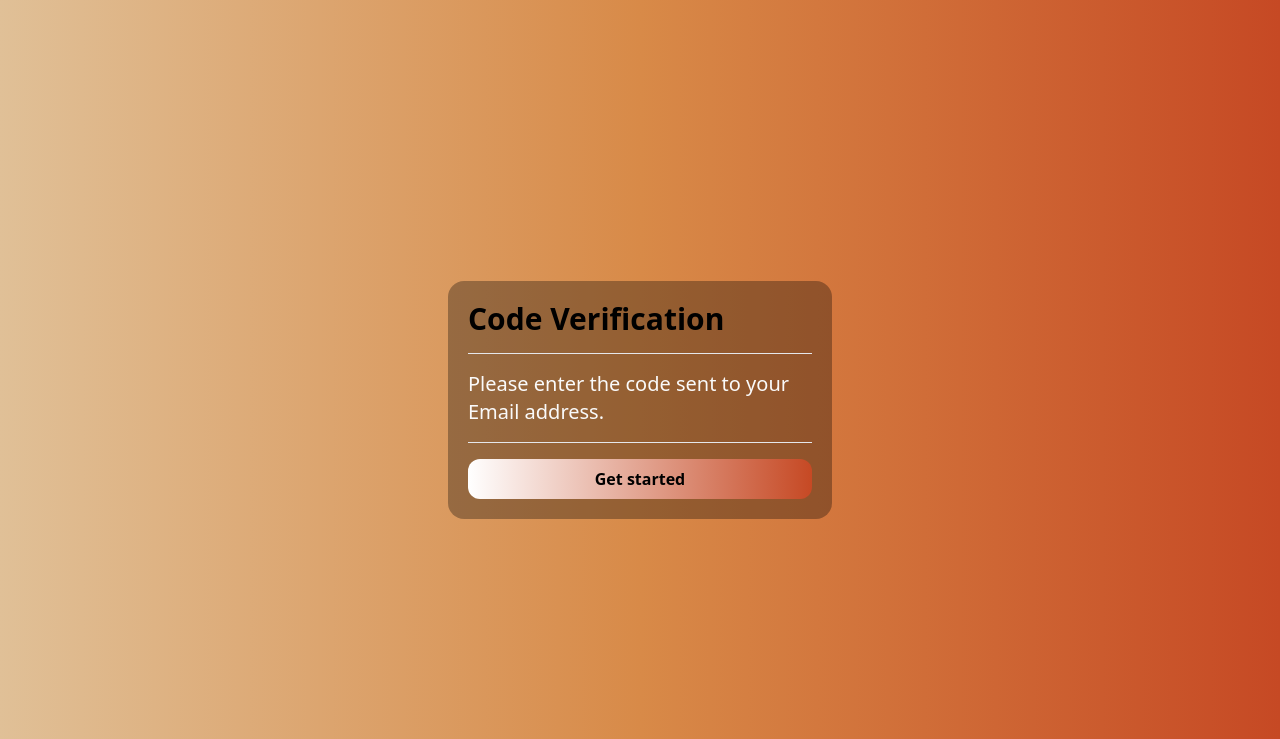
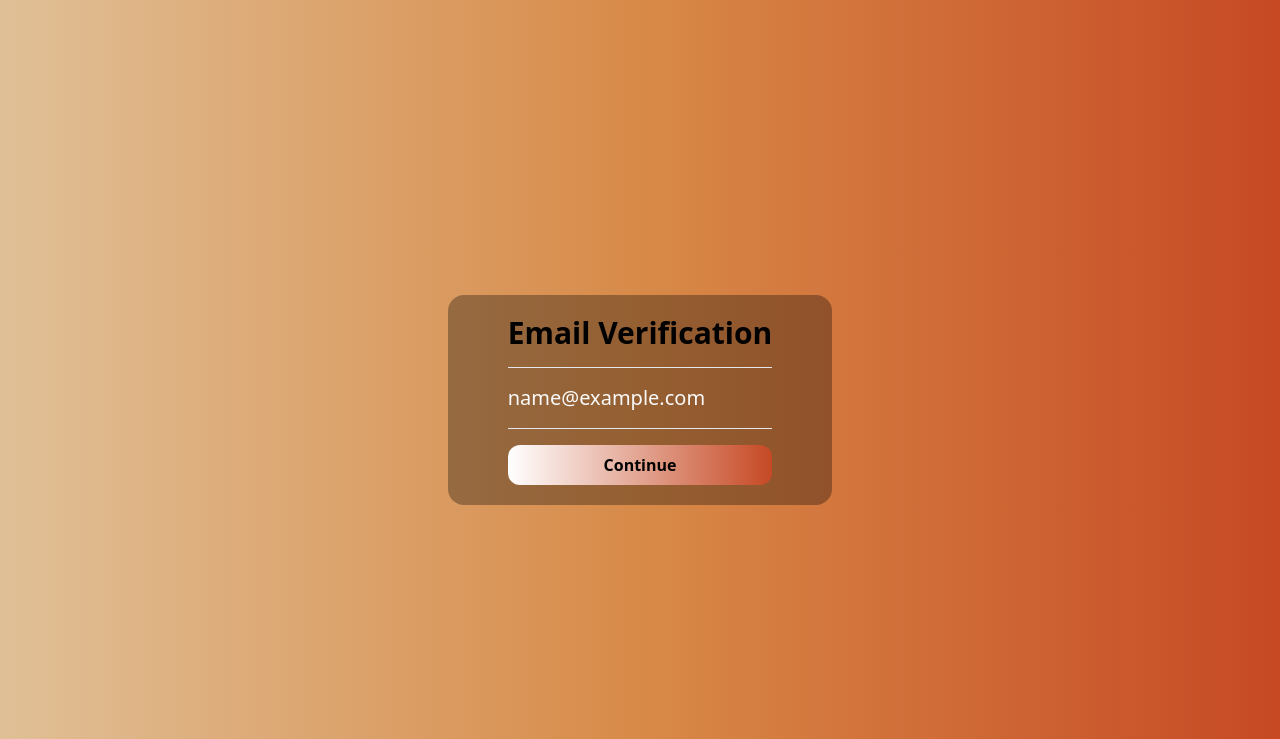
Before and after one commit to Honda1010/Timeless_Traveller, a Flask app: template templates/Email_verfication.html in a window 1280 px wide. Shown: the top 739 px of the page. Run offline with Flask 3, Linux system fonts and the light colour scheme; the template is opened without the code that fills it: most values are stand-ins (such as "Sample title", 1, 10 or a date in 2020).

Commit message:
Added_Email_verification

```diff
--- a/templates/Email_verfication.html
+++ b/templates/Email_verfication.html
@@ -16,14 +16,14 @@
         <!-- field container -->
         <div class="grid justify-center items-center" >
             <div class="max-w space-y-4 justify-center items-center" >
-                <h1 class="font-bold text-3xl">Code Verification</h1>
+                <h1 class="font-bold text-3xl">Email Verification</h1>
                 <hr>
-                <p class="text-zinc-50 text-xl">Please enter the code sent to your Email address.</p>
+                <p class="text-zinc-50 text-xl">{{Email_verfication}}</p>
                 <hr>
                 <!-- Get Started button -->
                     <div class="flex justify-center">
                     <button type="submit"
-                        class="bg-gradient-to-r from-white to-sunset font-semibold w-full rounded-xl py-2 hover:bg-gradient-to-r hover:from-white-medium hover:to-red-600">Get started
+                        class="bg-gradient-to-r from-white to-sunset font-semibold w-full rounded-xl py-2 hover:bg-gradient-to-r hover:from-white-medium hover:to-red-600">Continue
                     </button>
                 </div>
             </div>
```
